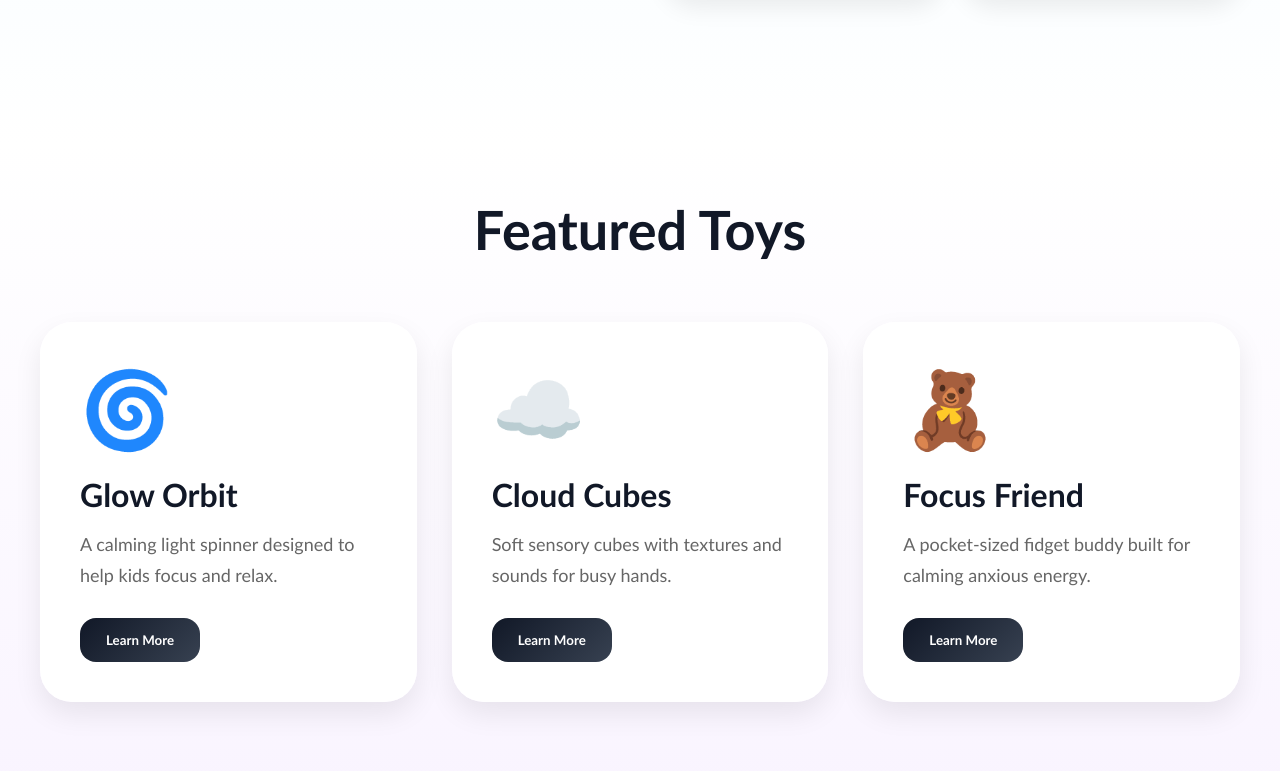
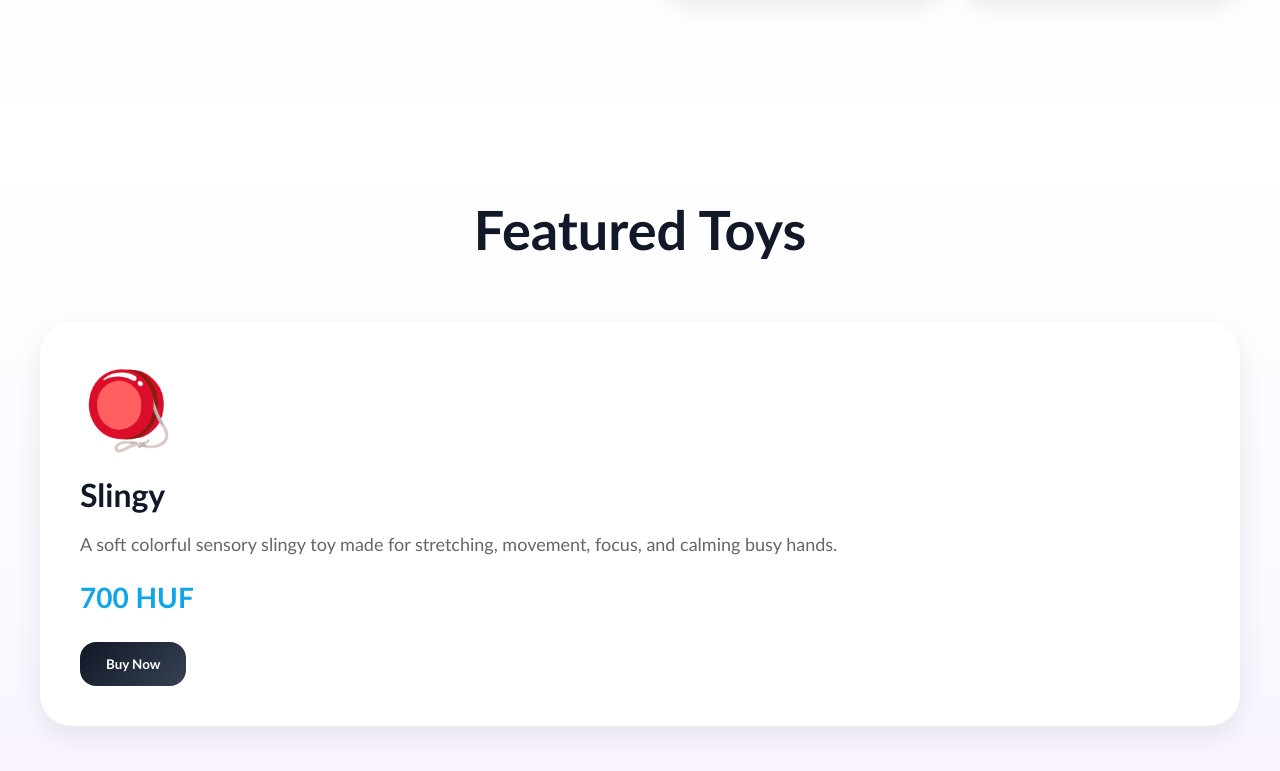
Before and after one commit to FlowToys-Barni/FlowToys, a plain HTML site: page index.html in a window 1280 px wide. Shown: the part 1235-2006 px from the top of the page. Drawn offline with Linux system fonts and the light colour scheme.

Commit message:
Update index.html

```diff
--- a/index.html
+++ b/index.html
@@ -312,7 +312,7 @@
     </p>
 
     <div class="buttons">
-      <button class="primary">Explore Toys</button>
+      <a href="#shop"><button class="primary">Explore Toys</button></a>
       <button class="secondary">Learn More</button>
     </div>
   </header>
@@ -357,40 +357,32 @@
     </div>
   </section>
 
-  <section class="featured">
+  <section class="featured" id="shop">
     <div class="container">
       <h2 style="text-align:center;">Featured Toys</h2>
 
       <div class="toy-grid">
         <div class="toy-card">
-          <div class="emoji">🌀</div>
-          <h3>Glow Orbit</h3>
+          <div class="emoji">🪀</div>
+          <h3>Slingy</h3>
           <p>
-            A calming light spinner designed to help kids focus and relax.
+            A soft colorful sensory slingy toy made for stretching, movement,
+            focus, and calming busy hands.
           </p>
-          <button>Learn More</button>
-        </div>
 
-        <div class="toy-card">
-          <div class="emoji">☁️</div>
-          <h3>Cloud Cubes</h3>
-          <p>
-            Soft sensory cubes with textures and sounds for busy hands.
-          </p>
-          <button>Learn More</button>
-        </div>
+          <h4 style="margin-top:20px; font-size:28px; color:#0ea5e9;">700 HUF</h4>
 
-        <div class="toy-card">
-          <div class="emoji">🧸</div>
-          <h3>Focus Friend</h3>
-          <p>
-            A pocket-sized fidget buddy built for calming anxious energy.
-          </p>
-          <button>Learn More</button>
+          <button onclick="buyToy()">Buy Now</button>
         </div>
       </div>
     </div>
   </section>
+
+  <script>
+    function buyToy() {
+      alert("Thanks for checking out the Slingy toy! 🪀");
+    }
+  </script>
 
   <section class="testimonials">
     <div class="container">
```
